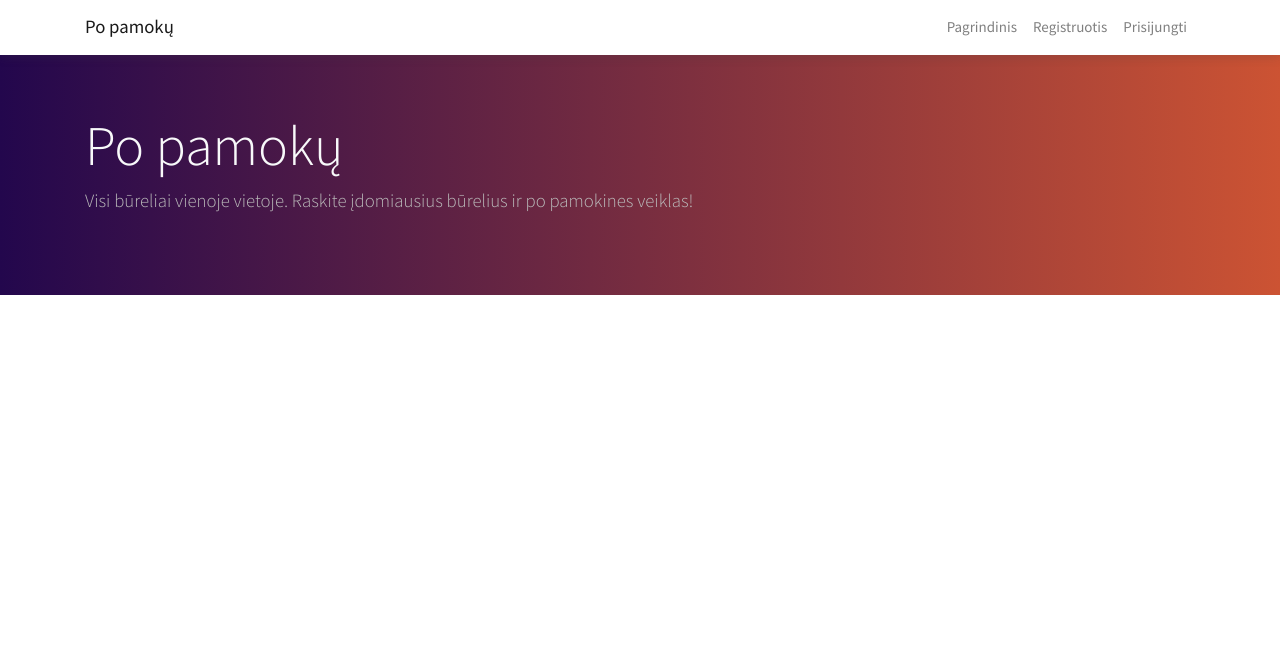
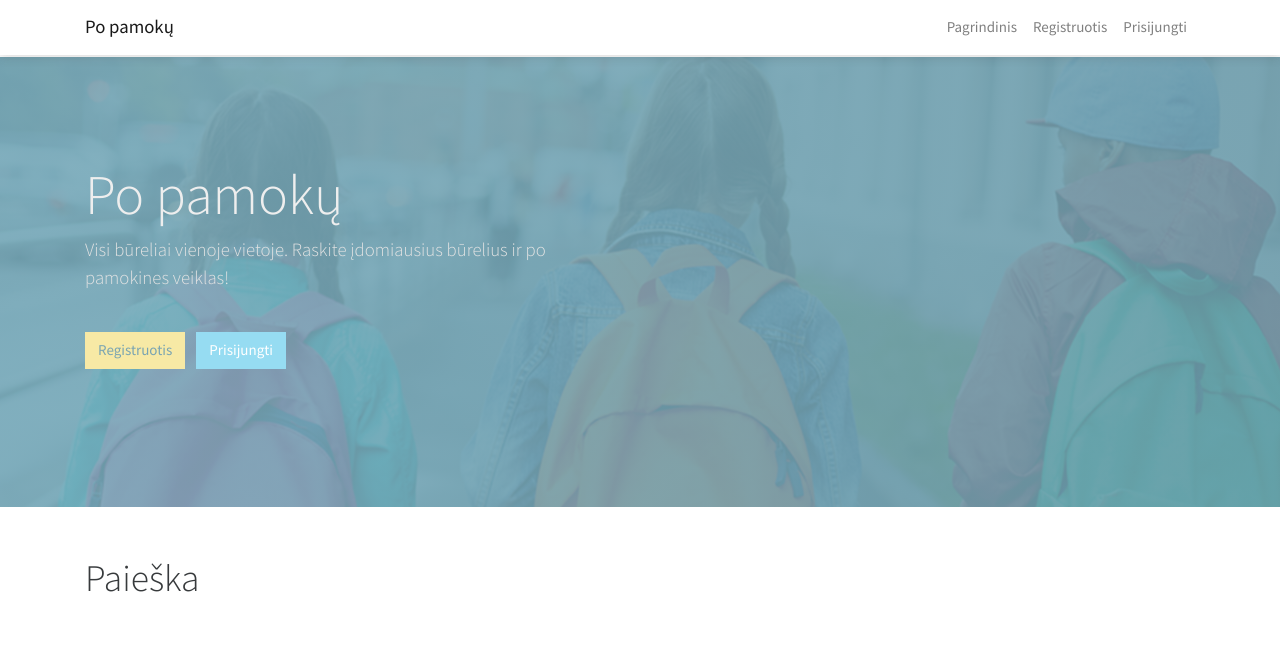
Before and after one commit to nfqakademija/po-pamoku, a Symfony app: template templates/activity/index.html.twig in a window 1280 px wide. Shown: the top 655 px of the page. Run offline with Twig, Linux system fonts and the light colour scheme; the template is opened without the code that fills it, so the values that code supplies are empty; some libraries are stand-ins or nearby versions.

Commit message:
Add new desing

```diff
--- a/assets/js/index.css
+++ b/assets/js/index.css
@@ -1,16 +1,71 @@
 .card {
-  border: none;
+  border: none!important;
   box-shadow: 1px 1px 8px 0px rgba(0, 0, 0, 0.2);
   margin: 10px;
   width: 100%;
+  border-radius: 0!important;
 }
 .logo {
     font-family: 'Gloria Hallelujah', cursive;
  }
+ /* .main {
+
+    background: linear-gradient(to right, rgba(120, 170, 186, 0.9), rgba(110, 157, 172, 0.9)), url("../img/mainBg.jpg");
+    background-position: center;
+    background-size: cover;
+    min-height: 100vh;
+    height: 100%;
+    background-attachment: fixed;
+ } */
+
  .hero {
-   background: #23074d; /* fallback for old browsers */
-  background: -webkit-linear-gradient(to right, #23074d, #cc5333); /* Chrome 10-25, Safari 5.1-6 */
-  background: linear-gradient(to right, #23074d, #cc5333); /* W3C, IE 10+/ Edge, Firefox 16+, Chrome 26+, Opera 12+, Safari 7+ */
+   padding: 80px 0 40px;
+   background: linear-gradient(to right, rgba(120, 170, 186, 0.9), rgba(110, 157, 172, 0.9)), url("../img/mainBg.jpg");
+    background-position: top;
+    background-size: cover;
+  min-height: 450px;
+  margin-top: 57px;
+  position: relative;
+  background-attachment: fixed;
+ }
+ .hero-title {
+   color: #eeeeee;
+ }
+ .btn-main-register {
+   background: #f7e9a5;
+    color: #79a4b2;
+ }
+ .btn-main-login {
+   color: #fff;
+    background: #96dcf2;
+ }
+ .activity-card {
+   position: relative;
+   box-shadow: 1px 1px 8px 0px rgba(0, 0, 0, 0.2);
+   cursor: pointer;
+ }
+ .activity-text {
+    background: #ffffff;
+    padding: 10px 20px;
+ }
+ .activity-title {
+    color: #7f7f7f;
+    font-weight: 400;
+    margin: 10px 0 15px;
+ }
+
+ .btn-more {
+   color: #fff;
+    background: #79a4b2;
+ }
+ .activity-card:hover > .overlay {
+   opacity: 1;
+ }
+ .svg {
+   position: absolute;
+  bottom: 0;
+  width: 100%;
+  height: 10vw;
  }
     .navbar {
   background-color: #fff;
@@ -18,7 +73,7 @@
 }
 
 .text-grey {
-  color: #bbb;
+  color: #e3e3e3;
 }
 
 .page-item.active .page-link {
--- a/templates/activity/index.html.twig
+++ b/templates/activity/index.html.twig
@@ -3,51 +3,32 @@
 {% block title %}Activities{% endblock %}
 
 {% block body %}
-
-<div class="jumbotron jumbotron-fluid hero mt-5">
-<div class="container">
-<h1 class="display-4 text-light">Po pamokų</h1>
+<div class="main">
+    <div class="hero">
+        <div class="container pt-4">
+            <div class="row">
+                <div class="col-12">
+                    <h1 class="display-4 hero-title">Po pamokų</h1>
+                </div>
+                <div class="col-12 col-md-6">
                         <p class="lead text-grey">Visi būreliai vienoje vietoje. Raskite įdomiausius būrelius ir po pamokines veiklas!</p>
                 </div>
-
             </div>
-<div id="root"></div>
-{#<div class="container">
-
-    {% if activities %}
-
             <div class="row">
-            {% for activity in activities %}
-                <div class="col-lg-3 col-md-4 col-sm-6 col-xs-6">
-              <div class="card">
-                  <img class="card-img-top" src="https://placeimg.com/640/480/any" alt="Card image cap" />
-                  <div class="card-body">
-                    <h5 class="card-title">{{activity.name}}</h5>
-                  </div>
-                  <ul class="list-group list-group-flush">
-                    <li class="list-group-item">Kaina: {{activity.priceFrom}} - {{activity.priceTo}}</li>
-                    <li class="list-group-item">Amžius: {{activity.ageFrom}} - {{activity.ageTo}}</li>
-                  </ul>
-                  <div class="card-body">
-                  <a href="/activity/{{ activity.id }}" class="btn btn-dark">Rodyti</a>
-                        <a href="/admin/activity/edit/{{ activity.id }}" class="btn btn-light">Redaguoti</a>
+                <div class="col-12 pt-4">
+                    <a href="{{ path('registration') }}" class="btn btn-main-register mr-2">Registruotis</a>
+                    <a href="{{ path('login') }}" class="btn btn-main-login">Prisijungti</a>
                 </div>
             </div>
         </div>
-
-            {% endfor %}
     </div>
-        <div class="row justify-content-center">
-        <div class="my-3">
-            <div class="navigation">
-                {{ knp_pagination_render(activities) }}
+    <div class="container">
+        <div class="search py-5">
+            <h1>Paieška</h1>
         </div>
     </div>
+    <div id="root"></div>
 </div>
-    {% else %}
-        <p>No activities to display</p>
-    {% endif %}
-    </div> #}
 {% endblock %}
 
 {% block javascripts %}
--- a/templates/base.html.twig
+++ b/templates/base.html.twig
@@ -14,10 +14,10 @@
 </head>
 <body>
 {{ include('inc/navbar.html.twig') }}
-<div>
+
     {% block body %}{% endblock %}
-    <div id="check-root"></div>
-</div>
+
+
 
 <script src="https://code.jquery.com/jquery-3.2.1.slim.min.js" integrity="sha384-KJ3o2DKtIkvYIK3UENzmM7KCkRr/rE9/Qpg6aAZGJwFDMVNA/GpGFF93hXpG5KkN" crossorigin="anonymous"></script>
 <script src="https://cdnjs.cloudflare.com/ajax/libs/popper.js/1.12.9/umd/popper.min.js" integrity="sha384-ApNbgh9B+Y1QKtv3Rn7W3mgPxhU9K/ScQsAP7hUibX39j7fakFPskvXusvfa0b4Q" crossorigin="anonymous"></script>
```
Also changed, not shown: other parts of assets/js/index.css (+81 -0 lines), assets/js/App.js (+15 -18 lines), templates/security/login.html.twig (+24 -7 lines), templates/security/register.html.twig (+17 -2 lines), assets/img/children.jpg (added), assets/img/mainBg.jpg (added). Lines whose indentation alone changed are shown as unchanged.
